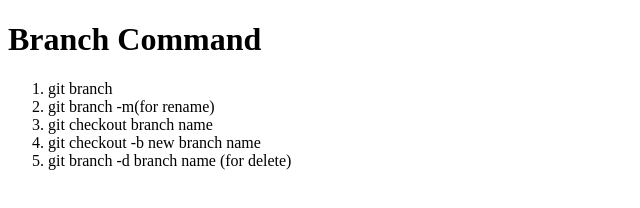
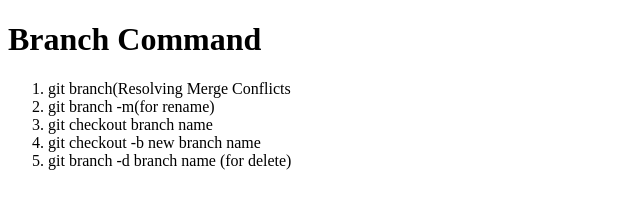
Before and after one commit to AirinNila/LocalRepo, a plain HTML site: page index.html in a window 1280 px wide. Shown: the whole page, without its empty margins (0-640 px from the left). Drawn offline with Linux system fonts and the light colour scheme.

Commit message:
for merge

```diff
--- a/index.html
+++ b/index.html
@@ -8,7 +8,7 @@
 <body>
     <h1>Branch Command</h1>
     <ol>
-        <li>git branch</li>
+        <li>git branch(Resolving Merge Conflicts</li>
         <li>git branch -m(for rename)</li>
         <li>git checkout branch name</li>
         <li>git checkout -b new branch name</li>
```
